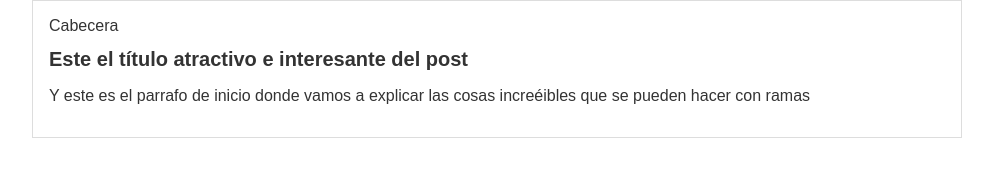
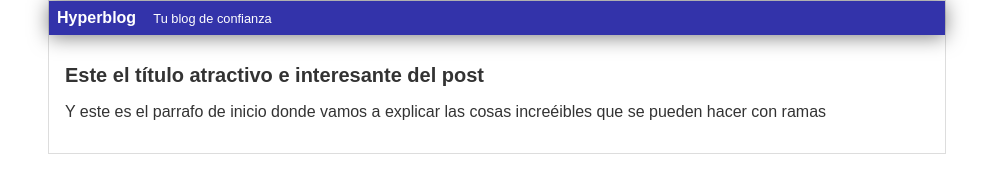
Before and after one commit to ramsceoskull/hyperblog, a plain HTML site: page blogpost.html in a window 1280 px wide. Shown: the whole page, without its empty margins (143-1136 px from the left). Drawn offline with Linux system fonts and the light colour scheme.

Commit message:
Finalizada la cabecera con diseño azul

```diff
--- a/blogpost.html
+++ b/blogpost.html
@@ -10,7 +10,8 @@
 <body>
   <div id="container">
     <div id="cabecera">
-      Cabecera
+      Hyperblog
+      <span id="tagline">Tu blog de confianza</span>
     </div>
     <div id="post">
       <h1>Este el título atractivo e interesante del post</h1>
--- a/css/styles.css
+++ b/css/styles.css
@@ -7,9 +7,24 @@ body {
   padding: 0;
 }
 
+#cabecera {
+  background-color: #33A;
+  box-shadow: 0px 2px 20px 0px rgba(0, 0, 0, 0.5);
+  color: white;
+  font-weight: bold;
+  margin: 0;
+  padding: 0.5em;
+}
+
+#cabecera #tagline {
+  padding: 0 0 0 1em;
+  font-weight: normal;
+  font-size: 0.8em;
+}
+
 #container {
   width: 70%;
-  padding: 1em;
+  padding: 0;
   text-align: left;
   border: 1px solid #DDD;
   margin: 0 auto;
@@ -18,3 +33,7 @@ body {
 #container h1 {
   font-size: 20px;
 }
+
+#post {
+  padding: 1em;
+}
```
